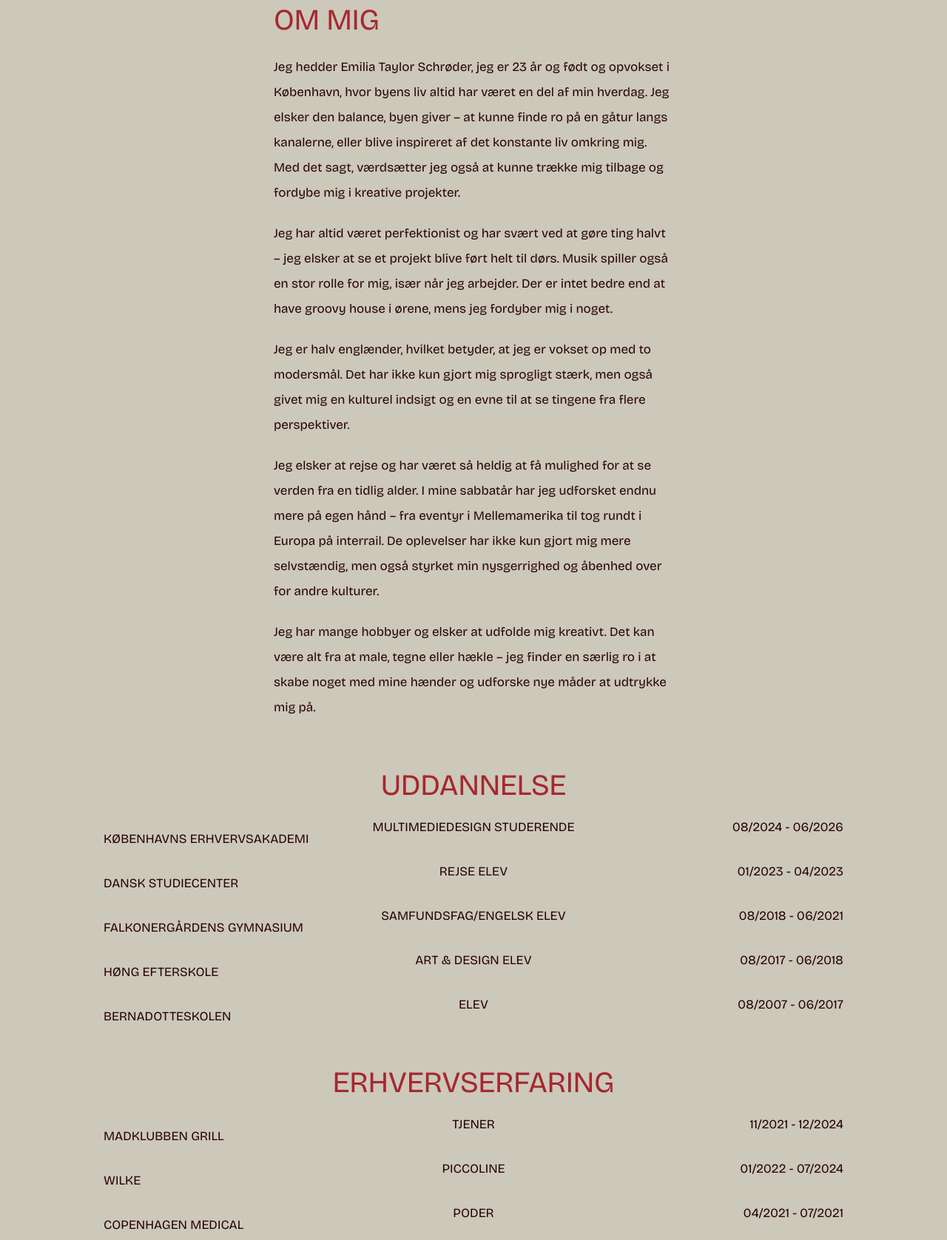
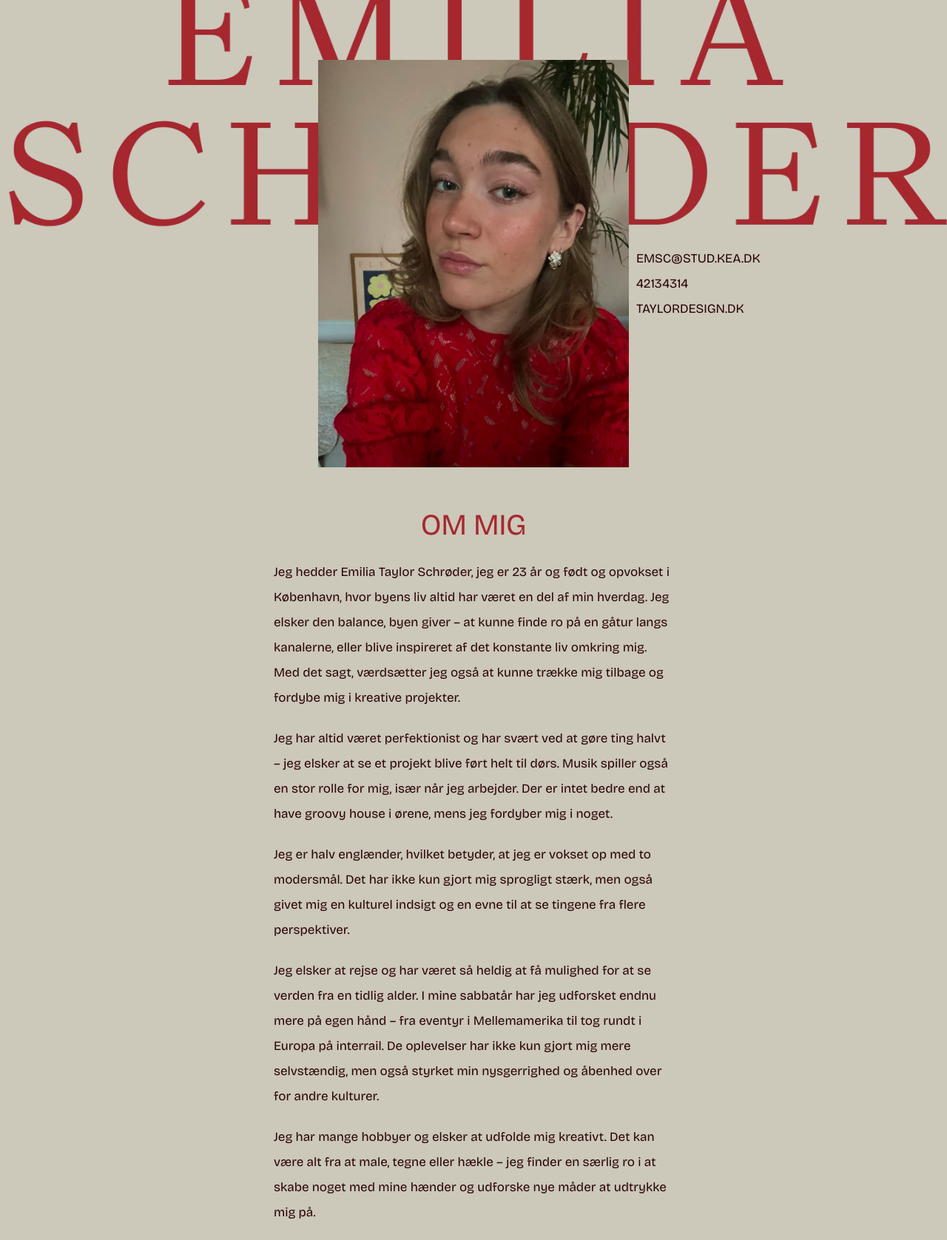
Before and after one commit to emiliaschroeder/06_portfolio, a plain HTML site: page om_mig.html in a window 1280 px wide. Shown: the part 399-2076 px from the top of the page at 74% size. Drawn offline with nearby package versions, Linux system fonts and the light colour scheme; a web font is replaced by a local one.

Commit message:
færdig om mig

```diff
--- a/css/layout.css
+++ b/css/layout.css
@@ -108,7 +108,6 @@ ul {
 /* CV GRID */
 .bold {
   font-weight: bold;
-  padding-top: 1rem;
 }
 .parent {
   text-align: center;
@@ -120,6 +119,40 @@ ul {
 
 .pad-top {
   padding-top: 3rem;
+}
+
+.grid_1-1-1 {
+  display: grid;
+  grid-template-columns: 1fr;
+}
+/* Styling af det første barn i sæt af 3 */
+.grid_1-1-1 > p:nth-child(3n + 1) {
+  padding-top: 1rem;
+}
+.bg_img {
+  background-image: url(../billeder/om_mig/Group\ 93.webp);
+  background-repeat: no-repeat;
+  background-position: top center;
+  background-size: 100%;
+}
+
+.grid_3 {
+  display: grid;
+  grid-template-columns: 1fr 1fr 1fr;
+  padding-top: 3rem;
+  gap: 10px;
+}
+.mig {
+  grid-column: 2 / span 1;
+}
+
+.bla {
+  grid-column: 3 / span 1;
+  margin-top: 70%;
+}
+
+.usynlig {
+  color: var(--mocca);
 }
 
 @media (min-width: 800px) {
@@ -146,35 +179,53 @@ ul {
   }
 
   /* Layout af cv grid */
-  /* Center the grid parent */
+  /* Centrering af grid parent */
   .parent {
     display: flex;
-    justify-content: center; /* Centers the grid horizontally */
-    align-items: center; /* Centers the grid vertically */
+    /* Centrerer grid horisontalt */
+    justify-content: center;
+    /* centrer grid vertikalt */
+    align-items: center;
   }
 
-  /* Style the grid */
+  /* Styling af grid */
   .grid_1-1-1 {
     display: grid;
-    grid-template-columns: 1fr 1fr 1fr; /* Three equal-width columns */
-    grid-auto-rows: auto; /* Automatically size rows based on content */
-    gap: 10px; /* Add spacing between items */
-    width: 100%; /* Adjust grid width */
-    max-width: 1000px; /* Limit grid width for larger screens */
+    grid-template-columns: 1fr 1fr 1fr;
+    /* automatisk størrelse af grid rækker baseret på det indhold der er med */
+    gap: 10px;
+    width: 100%;
+    /* bredden af grid */
+    max-width: 1000px;
     text-align: left; /* Default text alignment for all grid items */
   }
 
-  /* Column-specific text alignment */
+  /* Specifik styling af kolonerne */
+  /* n er en variabel, der repræsenterer en række tal (0, 1, 2, 3 osv.). */
   .grid_1-1-1 > p:nth-child(3n + 1) {
+    /* bold tekst i den første kolonne (3n+1 er rettet mod det første "barn" i hvert sæt af 3 - kolonne 1)*/
     font-weight: bold; /* Bold text for the first column */
-    text-align: left; /* Left-aligned */
+    padding-top: 0;
   }
 
+  /* Styling af det andet "barn" i hvert sæt af 3 (kolonne 2)*/
   .grid_1-1-1 > p:nth-child(3n + 2) {
-    text-align: center; /* Center-aligned for the middle column */
+    text-align: center;
   }
 
+  /* Styling af det tredje barn, i hvert sæt af 3 (tredje kolonne) */
   .grid_1-1-1 > p:nth-child(3n) {
     text-align: right; /* Right-aligned for the last column */
   }
+
+  .grid_3 {
+    display: grid;
+    grid-template-columns: 1fr 1fr 1fr;
+    padding-top: 10%;
+    gap: 10px;
+  }
+
+  .bla {
+    margin-top: 60%;
+  }
 }
--- a/om_mig.html
+++ b/om_mig.html
@@ -45,8 +45,22 @@
       </nav>
     </header>
 
+    <section class="bg_img">
+      <section class="grid_3">
+        <div class="usynlig">usynlig</div>
+        <div class="mig">
+          <img src="billeder/om_mig/cv.webp" alt="Profile Picture" />
+        </div>
+        <div class="bla">
+          <p>EMSC@STUD.KEA.DK</p>
+          <p>42134314</p>
+          <p>TAYLORDESIGN.DK</p>
+        </div>
+      </section>
+    </section>
+
     <section class="marg">
-      <h2>OM MIG</h2>
+      <h2 class="middle">OM MIG</h2>
       <p>Jeg hedder Emilia Taylor Schrøder, jeg er 23 år og født og opvokset i København, hvor byens liv altid har været en del af min hverdag. Jeg elsker den balance, byen giver – at kunne finde ro på en gåtur langs kanalerne, eller blive inspireret af det konstante liv omkring mig. Med det sagt, værdsætter jeg også at kunne trække mig tilbage og fordybe mig i kreative projekter.</p>
       <p>Jeg har altid været perfektionist og har svært ved at gøre ting halvt – jeg elsker at se et projekt blive ført helt til dørs. Musik spiller også en stor rolle for mig, især når jeg arbejder. Der er intet bedre end at have groovy house i ørene, mens jeg fordyber mig i noget.</p>
       <p>Jeg er halv englænder, hvilket betyder, at jeg er vokset op med to modersmål. Det har ikke kun gjort mig sprogligt stærk, men også givet mig en kulturel indsigt og en evne til at se tingene fra flere perspektiver.</p>
```
Also changed, not shown: billeder/om_mig/Group 93.webp (added).
